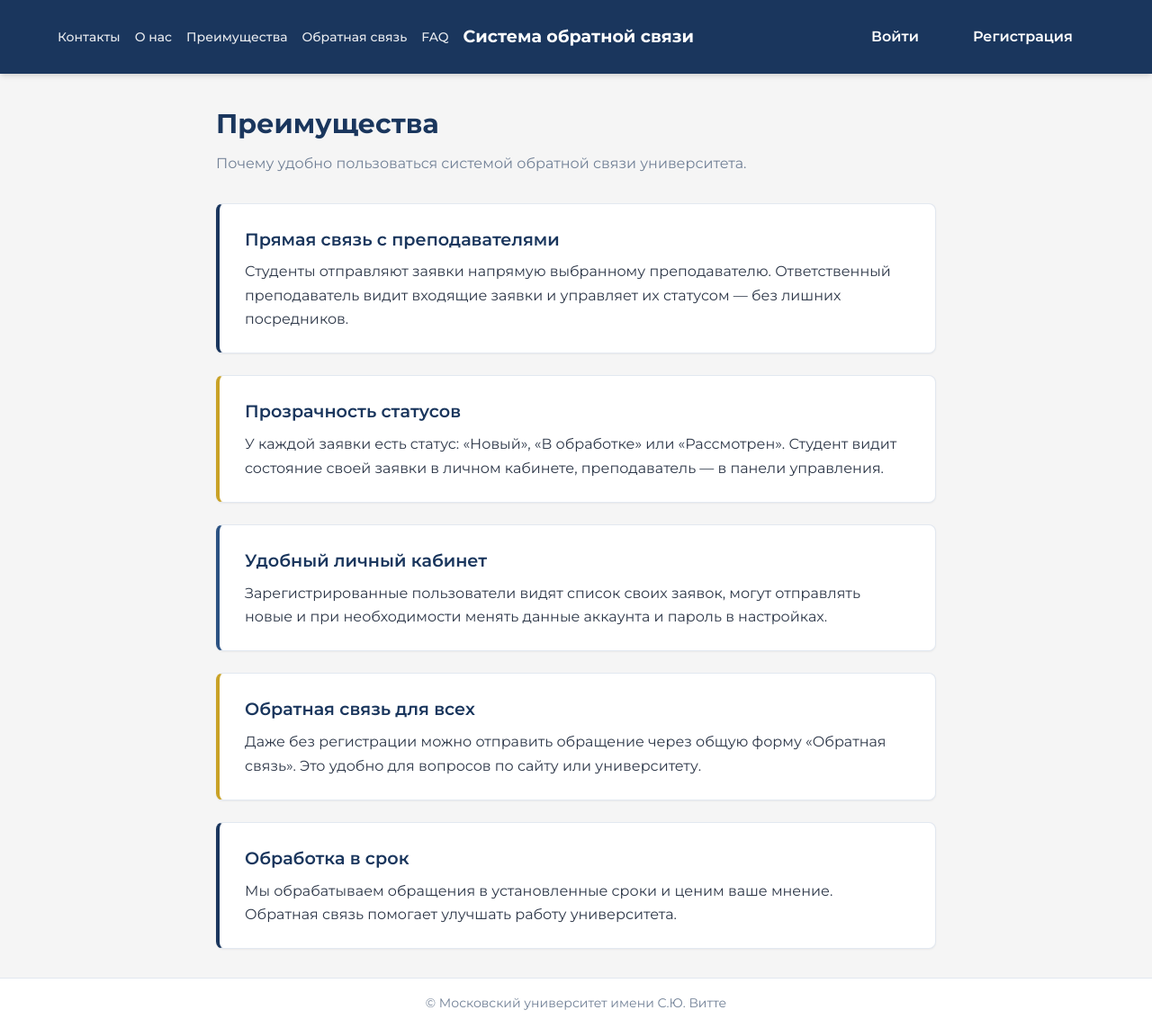
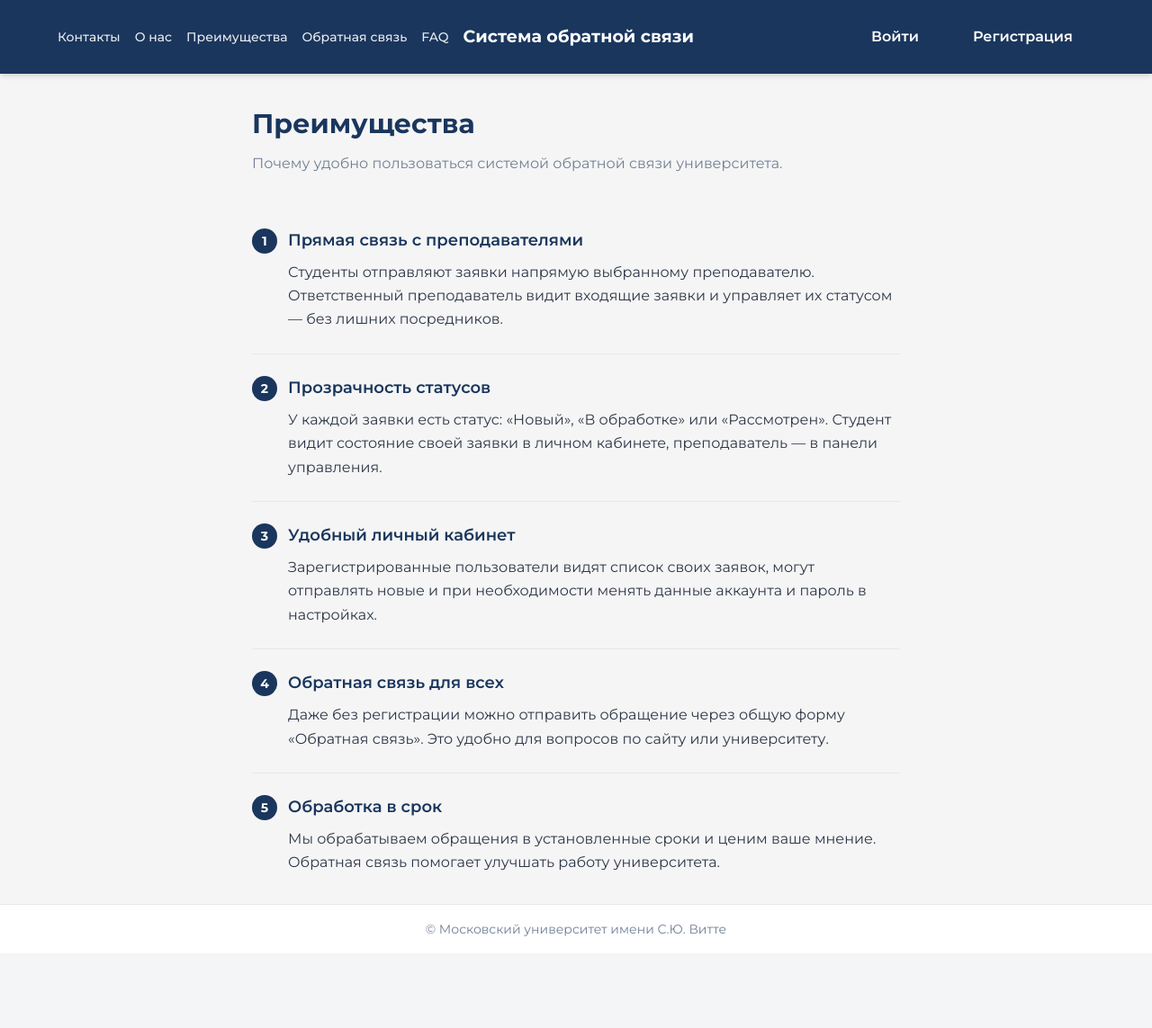
Before and after one commit to feedbacksys1/fbsys, a Django app: page /advantages/ in a window 1280 px wide. Shown: the whole page at 90% size. After the commit the page ends 1041 px from the top, so only its background shows below. Run offline with Django 5.2, Linux system fonts and the light colour scheme.

Commit message:
Added UI elements on advantages page

```diff
--- a/static/css/style.css
+++ b/static/css/style.css
@@ -960,62 +960,77 @@ body.register-fullpage {
 
 /* Страница Преимущества */
 .advantages-page {
-    max-width: 800px;
+    max-width: 720px;
     margin: 0 auto;
 }
 
 .advantages-header {
-    margin-bottom: 2rem;
+    margin-bottom: 2.25rem;
+}
+
+.advantages-header .page-title {
+    margin-bottom: 0.5rem;
 }
 
 .advantages-header .page-lead {
-    margin-top: 0.25rem;
-}
-
-.advantages-content {
+    margin-top: 0;
+    font-size: 1rem;
+}
+
+.advantages-list {
     display: flex;
     flex-direction: column;
-    gap: 1.5rem;
-}
-
-.advantages-block {
+    gap: 0;
+}
+
+.advantages-item {
     margin: 0;
-    background: var(--color-surface);
-    border-radius: var(--radius);
-    padding: 1.5rem 1.75rem;
-    border: 1px solid var(--color-border);
-    border-left: 4px solid var(--color-primary);
-    box-shadow: var(--shadow-sm);
-}
-
-.advantages-block:nth-child(2) {
-    border-left-color: var(--color-accent);
-}
-
-.advantages-block:nth-child(3) {
-    border-left-color: var(--color-primary-light);
-}
-
-.advantages-block:nth-child(4) {
-    border-left-color: var(--color-accent);
-}
-
-.advantages-block:nth-child(5) {
-    border-left-color: var(--color-primary);
-}
-
-.advantages-block-title {
-    font-size: 1.2rem;
+    padding: 1.5rem 0;
+    border-bottom: 1px solid var(--color-border);
+}
+
+.advantages-item:last-child {
+    border-bottom: none;
+    padding-bottom: 0;
+}
+
+.advantages-item-title {
+    display: flex;
+    align-items: center;
+    gap: 0.75rem;
+    font-size: 1.125rem;
     font-weight: 600;
     color: var(--color-primary);
     margin: 0 0 0.5rem 0;
-}
-
-.advantages-block p {
-    margin: 0;
+    line-height: 1.3;
+}
+
+.advantages-num {
+    display: inline-flex;
+    align-items: center;
+    justify-content: center;
+    min-width: 1.75rem;
+    height: 1.75rem;
+    padding: 0 0.25rem;
+    font-size: 0.875rem;
+    font-weight: 700;
+    color: var(--color-surface);
+    background: var(--color-primary);
+    border-radius: 50%;
+    flex-shrink: 0;
+}
+
+.advantages-item p {
+    margin: 0 0 0 2.5rem;
     font-size: 1rem;
     color: var(--color-text);
     line-height: 1.65;
+}
+
+@media (max-width: 480px) {
+    .advantages-item p {
+        margin-left: 0;
+    }
 }
 
 /* Страница FAQ */
--- a/templates/advantages.html
+++ b/templates/advantages.html
@@ -8,25 +8,25 @@
         <h1 class="page-title">Преимущества</h1>
         <p class="page-lead">Почему удобно пользоваться системой обратной связи университета.</p>
     </header>
-    <div class="advantages-content">
-        <section class="advantages-block">
-            <h2 class="advantages-block-title">Прямая связь с преподавателями</h2>
+    <div class="advantages-list">
+        <section class="advantages-item">
+            <h2 class="advantages-item-title"><span class="advantages-num">1</span> Прямая связь с преподавателями</h2>
             <p>Студенты отправляют заявки напрямую выбранному преподавателю. Ответственный преподаватель видит входящие заявки и управляет их статусом — без лишних посредников.</p>
         </section>
-        <section class="advantages-block">
-            <h2 class="advantages-block-title">Прозрачность статусов</h2>
+        <section class="advantages-item">
+            <h2 class="advantages-item-title"><span class="advantages-num">2</span> Прозрачность статусов</h2>
             <p>У каждой заявки есть статус: «Новый», «В обработке» или «Рассмотрен». Студент видит состояние своей заявки в личном кабинете, преподаватель — в панели управления.</p>
         </section>
-        <section class="advantages-block">
-            <h2 class="advantages-block-title">Удобный личный кабинет</h2>
+        <section class="advantages-item">
+            <h2 class="advantages-item-title"><span class="advantages-num">3</span> Удобный личный кабинет</h2>
             <p>Зарегистрированные пользователи видят список своих заявок, могут отправлять новые и при необходимости менять данные аккаунта и пароль в настройках.</p>
         </section>
-        <section class="advantages-block">
-            <h2 class="advantages-block-title">Обратная связь для всех</h2>
+        <section class="advantages-item">
+            <h2 class="advantages-item-title"><span class="advantages-num">4</span> Обратная связь для всех</h2>
             <p>Даже без регистрации можно отправить обращение через общую форму «Обратная связь». Это удобно для вопросов по сайту или университету.</p>
         </section>
-        <section class="advantages-block">
-            <h2 class="advantages-block-title">Обработка в срок</h2>
+        <section class="advantages-item">
+            <h2 class="advantages-item-title"><span class="advantages-num">5</span> Обработка в срок</h2>
             <p>Мы обрабатываем обращения в установленные сроки и ценим ваше мнение. Обратная связь помогает улучшать работу университета.</p>
         </section>
     </div>
```
